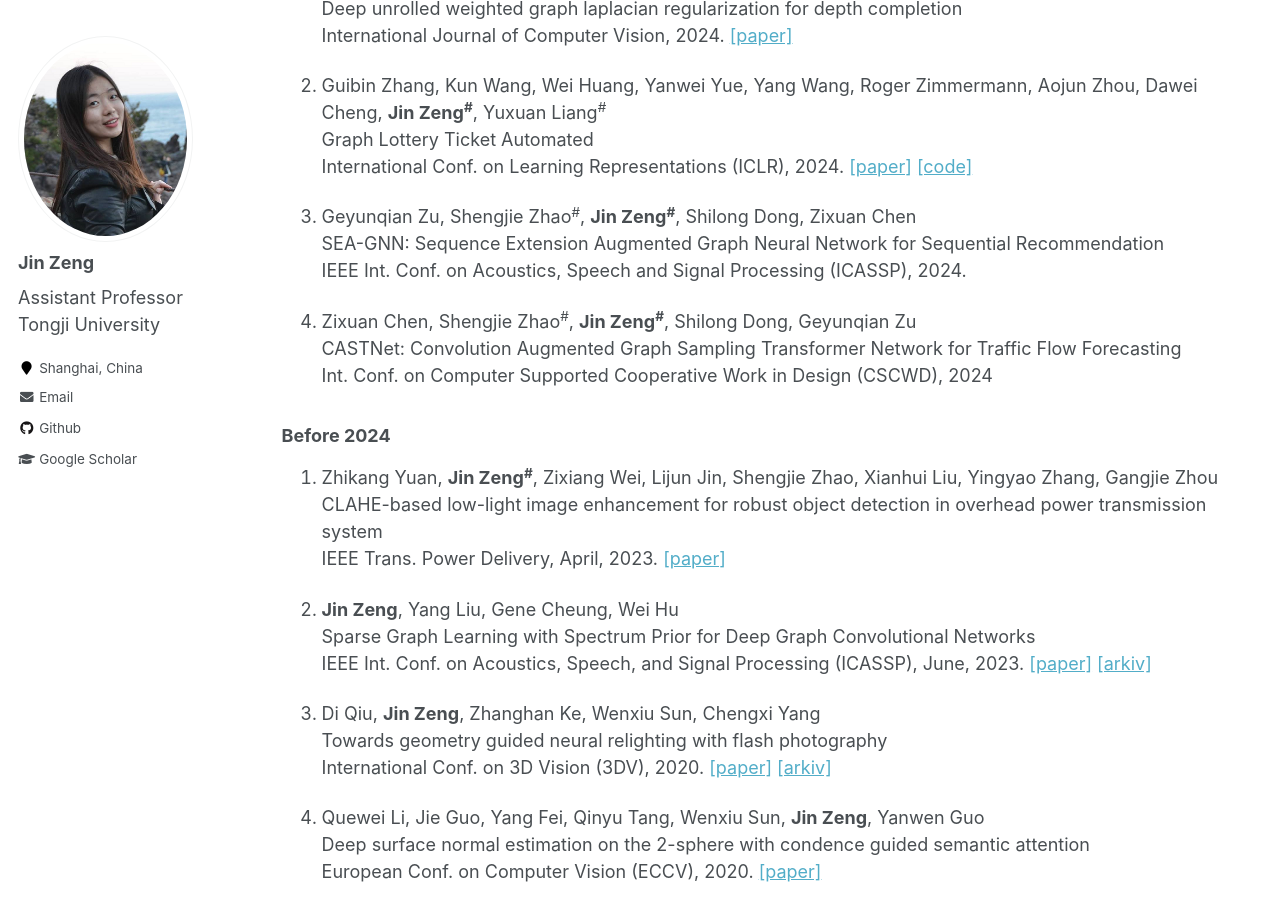
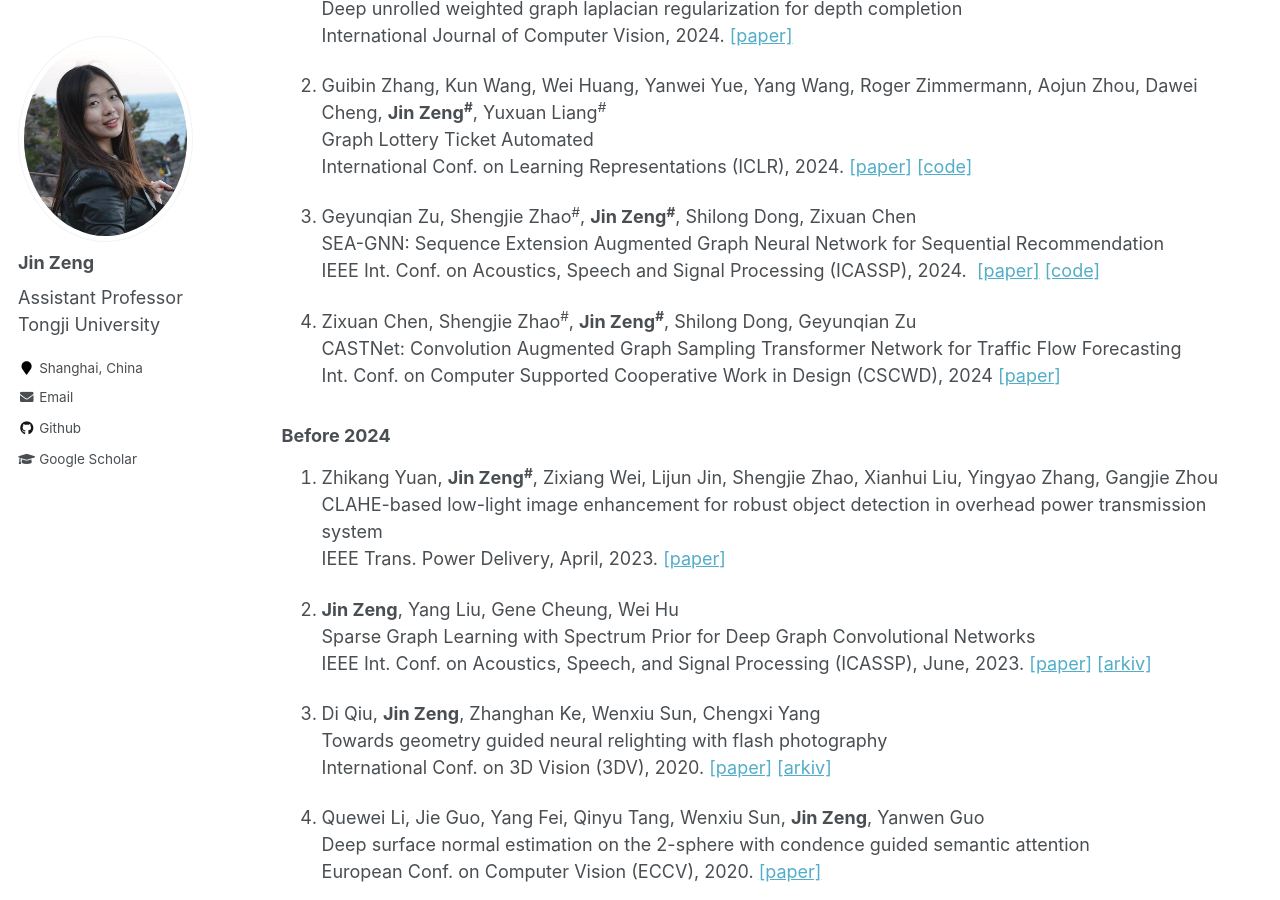
Before and after one commit to jzengust/jzengust.github.io, a Jekyll site: the page built from _pages/publications.md, in a window 1280 px wide and 900 px high, scrolled down 1039 px. Built offline with Jekyll 4.4.1, drawn with Linux system fonts in a browser that asks for light colours.

Commit message:
Update publications.md

```diff
--- a/_pages/publications.md
+++ b/_pages/publications.md
@@ -67,14 +67,16 @@ author_profile: true
 1. Geyunqian Zu, Shengjie Zhao<sup>#</sup>, **Jin Zeng<sup>#</sup>**, Shilong Dong, Zixuan Chen
 <br /> SEA-GNN: Sequence Extension Augmented Graph Neural Network for Sequential Recommendation
 <br /> IEEE Int. Conf. on Acoustics, Speech and Signal Processing (ICASSP), 2024.
+[[paper]](https://ieeexplore.ieee.org/document/10446590)
+[[code]](https://github.com/ZuGeYunQian/SEA-GNN)
 
 1. Zixuan Chen, Shengjie Zhao<sup>#</sup>, **Jin Zeng<sup>#</sup>**, Shilong Dong, Geyunqian Zu
 <br /> CASTNet: Convolution Augmented Graph Sampling Transformer Network for Traffic Flow Forecasting
 <br /> Int. Conf. on Computer Supported Cooperative Work in Design (CSCWD), 2024
+[[paper]](https://ieeexplore.ieee.org/document/10580861)
 
 
 ### Before 2024
-
 1. Zhikang Yuan, **Jin Zeng<sup>#</sup>**, Zixiang Wei, Lijun Jin, Shengjie Zhao, Xianhui Liu, Yingyao Zhang, Gangjie Zhou
 <br /> CLAHE-based low-light image enhancement for robust object detection in overhead power transmission system
 <br /> IEEE Trans. Power Delivery, April, 2023.
```
